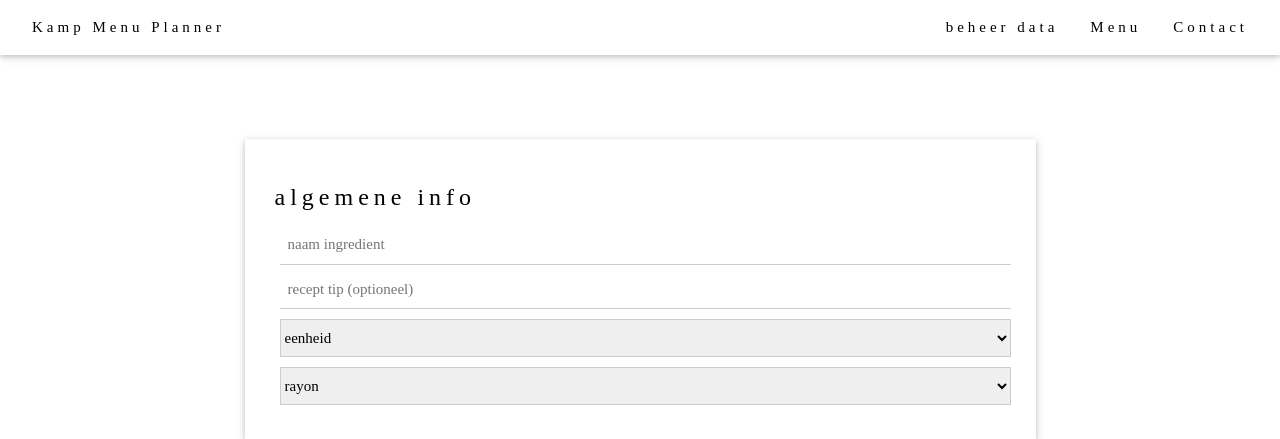
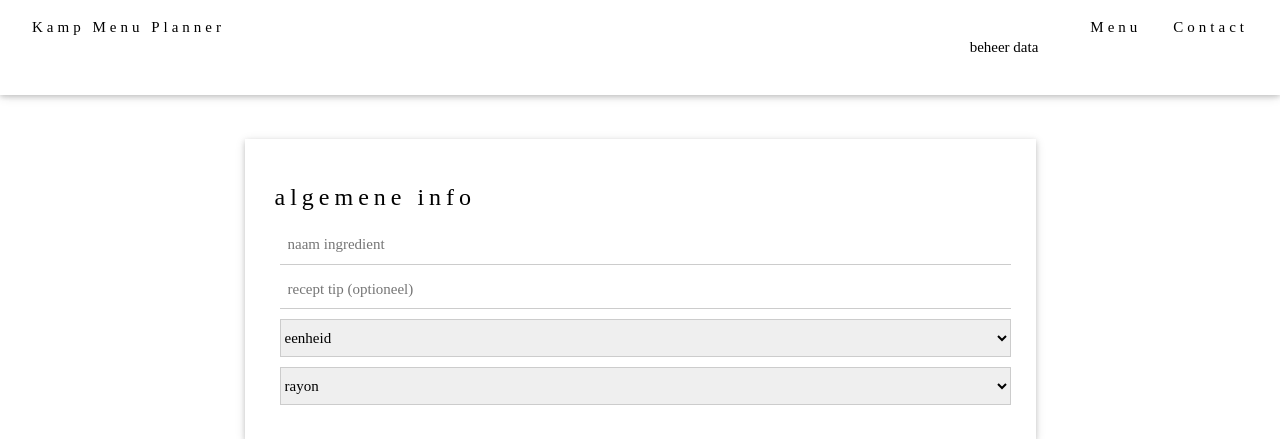
Before and after one commit to Janaverl/plan-eet, a Symfony app: template templates/add_recipe/addingredient.html.twig in a window 1280 px wide. Shown: the top 439 px of the page. Run offline with Twig, Linux system fonts and the light colour scheme; the template is opened without the code that fills it, so the values that code supplies are empty; style sheets or scripts are compiled from the project's sources; some libraries are stand-ins or nearby versions.

Commit message:
save Ingredients in db

```diff
--- a/public/css/style.min.css
+++ b/public/css/style.min.css
@@ -1,2 +1,2 @@
-body{min-height:100vh;font-family:"Times New Roman", Georgia, Serif}h1,h2,h3,h4,h5,h6{font-family:"Playfair Display";letter-spacing:5px}h1{color:white}.contentwrapper{margin:75px;min-height:70vh}
+body{min-height:100vh;font-family:"Times New Roman", Georgia, Serif}h1,h2,h3,h4,h5,h6{font-family:"Playfair Display";letter-spacing:5px}h1{color:white}a{text-decoration:none}.w3-dropdown-hover:first-child{background-color:initial}.contentwrapper{margin:75px;min-height:70vh}
 /*# sourceMappingURL=style.min.css.map */
--- a/public/js/createIngredient.js
+++ b/public/js/createIngredient.js
@@ -15,11 +15,6 @@ $(document).ready(function () {
         if ($('input#suggestion').val()) {
             ingredient["suggestion"] = $('input#suggestion').val();
         }
-        // if (round.value == "default") {
-        //     errors.push("moet dit ingredient afgerond worden voor het boodschappenlijstje? Je kan vb geen half blik kopen ;-) .");
-        // } else {
-        //     ingredient["round"] = round.value;
-        // };
         if (unit.value == "default") {
             errors.push("geen maateenheid geselecteerd");
         } else {
@@ -31,7 +26,7 @@ $(document).ready(function () {
             ingredient["rayon"] = rayon.value;
         };
 
-        // fetch or display errors
+        // fetch the data or display errors
         if (errors.length == 0) {
             console.log("all set to push");
             console.log(ingredient);
@@ -51,7 +46,11 @@ $(document).ready(function () {
 
             fetch('http://localhost:8000/fetch/add/ingredient', requestOptions)
                 .then(response => response.text())
-                .then(result => console.log(JSON.stringify(result)))
+                .then(result => {
+                    console.log(JSON.stringify(result));
+                    console.log(result);
+                    console.log("gelukt!");
+                })
                 .catch(error => console.log('error :::', error));
 
         } else {
@@ -60,5 +59,4 @@ $(document).ready(function () {
             );
         }
     });
-
 });
--- a/public/scss/style.scss
+++ b/public/scss/style.scss
@@ -16,6 +16,10 @@ a{
   text-decoration: none;
 }
 
+.w3-dropdown-hover:first-child{
+  background-color: initial;
+}
+
 .contentwrapper{
   margin: 75px;
   min-height: 70vh;
--- a/src/Entity/Ingredient.php
+++ b/src/Entity/Ingredient.php
@@ -29,7 +29,7 @@ class Ingredient
     private $unit;
 
     /**
-     * @ORM\Column(type="string", length=255)
+     * @ORM\Column(type="string", length=255, nullable=true)
      */
     private $suggestion;
 
--- a/templates/add_recipe/index.html.twig
+++ b/templates/add_recipe/index.html.twig
@@ -1,4 +1,4 @@
-{% extends 'base.html.twig' %}
+{# {% extends 'base.html.twig' %}
 
 {% block title %}Hello AddRecipeController!{% endblock %}
 
@@ -11,4 +11,4 @@
             <button class="w3-button w3-round-xxlarge w3-purple">voeg een ingredient toe</button>
         </a>
     </div>
-{% endblock %}
+{% endblock %} #}
--- a/templates/base.html.twig
+++ b/templates/base.html.twig
@@ -15,9 +15,15 @@
             <a href="{{ path('app_homepage') }}" class="w3-bar-item w3-button">Kamp Menu Planner</a>
             <!-- Right-sided navbar links. Hide them on small screens -->
             <div class="w3-right w3-hide-small">
-            <a href="{{ path('cms') }}" class="w3-bar-item w3-button">beheer data</a>
-            <a href="#menu" class="w3-bar-item w3-button">Menu</a>
-            <a href="#contact" class="w3-bar-item w3-button">Contact</a>
+                <div class="w3-dropdown-hover">
+                    <button class="w3-bar-item w3-button">beheer data</button>
+                    <div class="w3-dropdown-content w3-bar-block w3-card-4">
+                        <a href="{{ path('add_ingredient') }}" class="w3-bar-item w3-button">Ingredienten</a>
+                        <a href="{{ path('add_recipe') }}" class="w3-bar-item w3-button">Recepten</a>
+                    </div>
+                </div>
+            <a href="#" class="w3-bar-item w3-button">Menu</a>
+            <a href="#" class="w3-bar-item w3-button">Contact</a>
             </div>
         </div>
     </div>
```
Also changed, not shown: src/Controller/AddRecipeController.php (+25 -2 lines), src/Migrations/Version20191213083123.php (added, +35 -0 lines), 1 other file.
